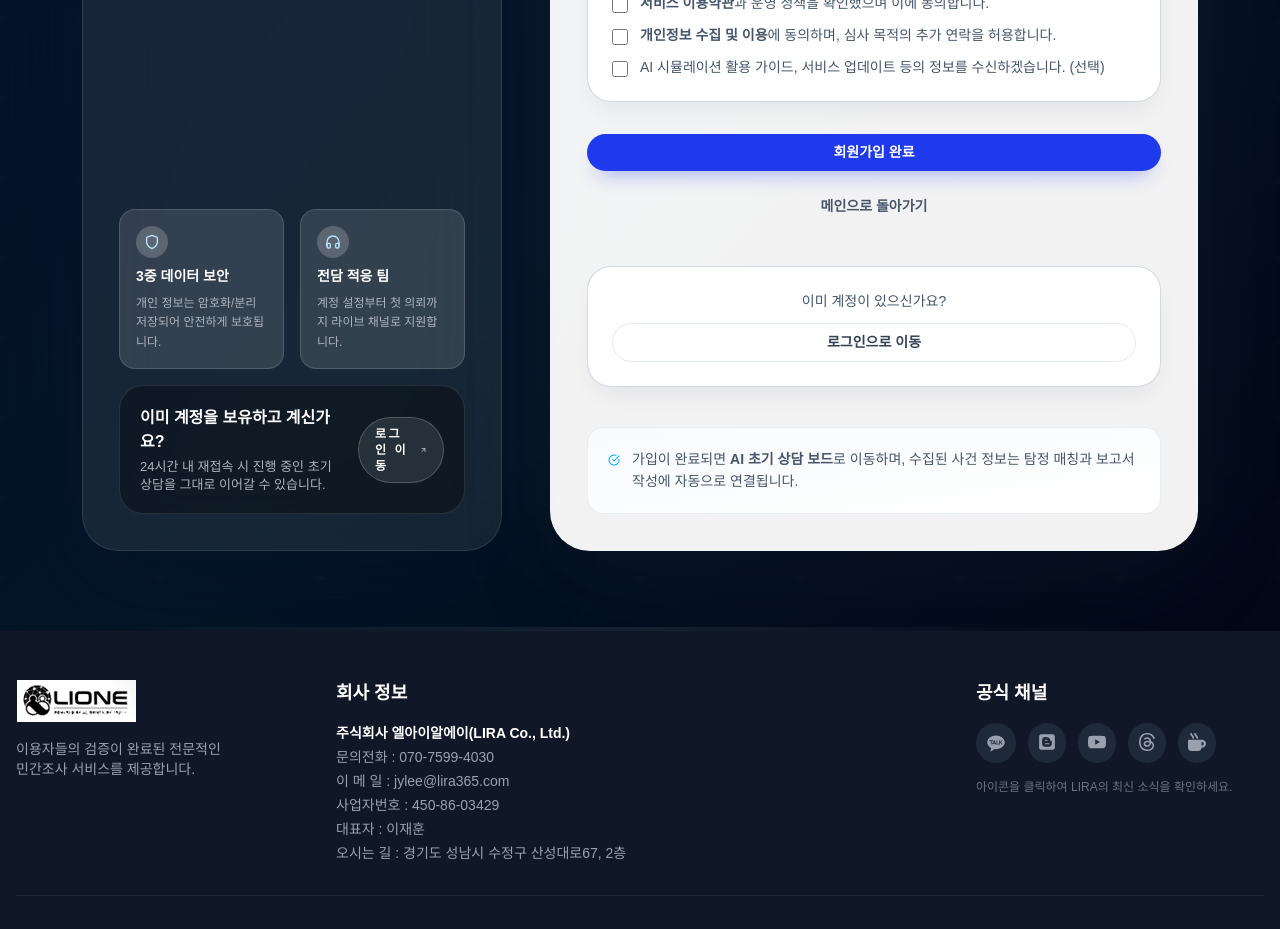
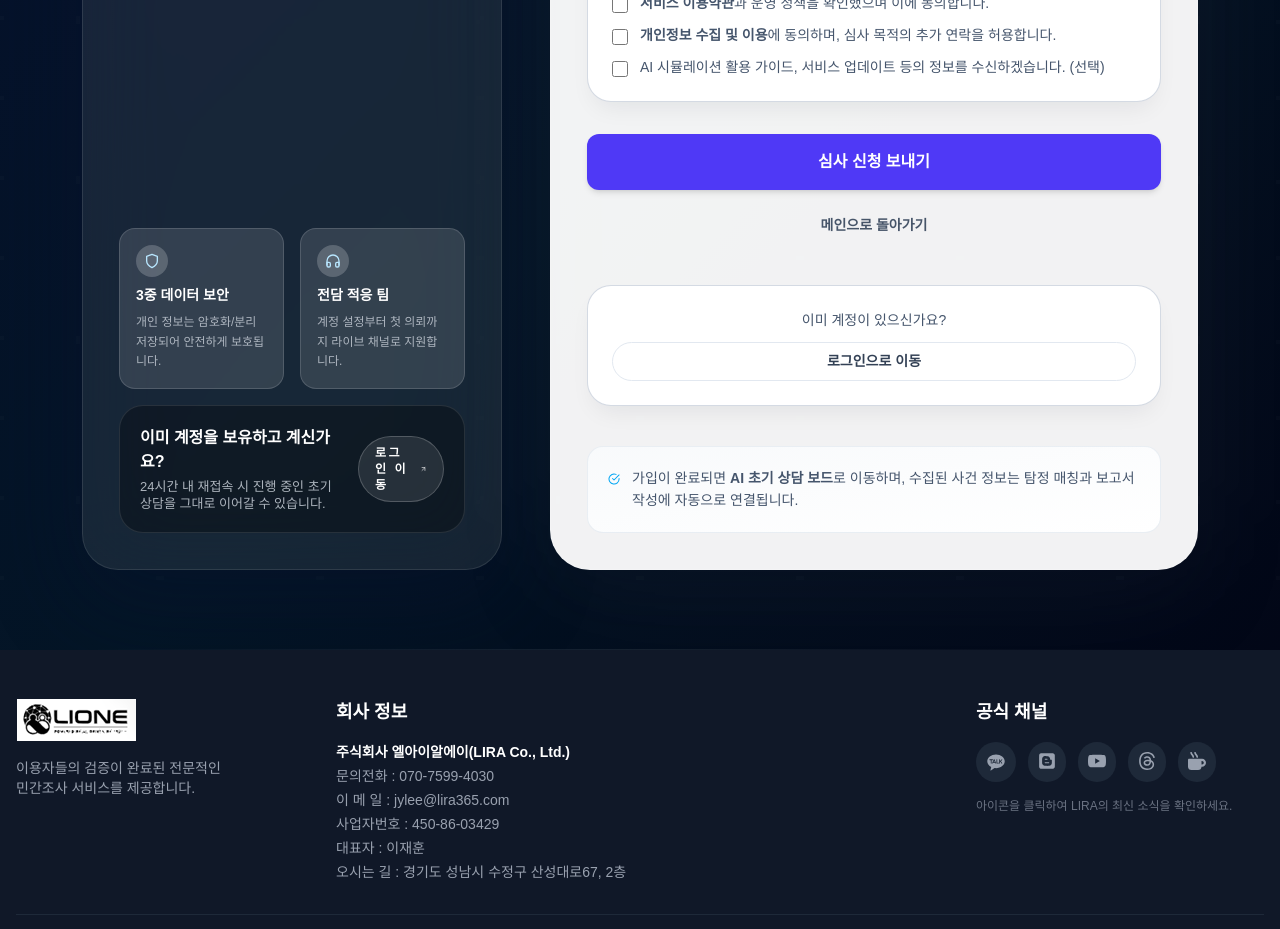
Before and after one commit to hykwon-dot/lira-repo, a Next.js app: page /register in a window 1280 px wide. Shown: the part 2060-2989 px from the top of the page. Built offline with nearby package versions, Linux system fonts and the light colour scheme.

Commit message:
feat: Aggressive image compression (800px) and UI feedback for registration

```diff
--- a/src/app/register/RegisterForm.tsx
+++ b/src/app/register/RegisterForm.tsx
@@ -27,8 +27,8 @@ const compressImage = async (file: File): Promise<File> => {
         let width = img.width;
         let height = img.height;
 
-        // Max dimension: 1280px (Reasonable for viewing docs)
-        const MAX_DIMENSION = 1280;
+        // Max dimension: 1024px (Enough for verification)
+        const MAX_DIMENSION = 1024;
         if (width > height) {
           if (width > MAX_DIMENSION) {
             height *= MAX_DIMENSION / width;
@@ -45,25 +45,24 @@ const compressImage = async (file: File): Promise<File> => {
         canvas.height = height;
         const ctx = canvas.getContext('2d');
         if (!ctx) {
-           resolve(file); // Fallback: return original
+           resolve(file);
            return;
         }
         ctx.drawImage(img, 0, 0, width, height);
 
-        // Convert to blob (JPEG, quality 0.6)
+        // Convert to blob (JPEG, quality 0.5 - aggressive compression)
         canvas.toBlob((blob) => {
           if (!blob) {
-            resolve(file);
-            return;
+             resolve(file);
+             return;
           }
-          // Create new File from blob with original name but .jpg extension (optional, keeping original name is fine usually)
           const newFile = new File([blob], file.name, {
             type: 'image/jpeg',
             lastModified: Date.now(),
           });
           console.log(`[ImageCompression] ${file.name}: ${(file.size/1024).toFixed(1)}KB -> ${(newFile.size/1024).toFixed(1)}KB`);
           resolve(newFile);
-        }, 'image/jpeg', 0.6);
+        }, 'image/jpeg', 0.5);
       };
       img.onerror = (err) => resolve(file); // Return original on error
     };
@@ -112,6 +111,8 @@ export default function RegisterForm() {
   const [error, setError] = useState('');
   const [success, setSuccess] = useState('');
   const [isSubmitting, setIsSubmitting] = useState(false);
+  // Detailed status for better UX
+  const [submitStatus, setSubmitStatus] = useState('');
 
   const roleParam = searchParams?.get('role');
 
@@ -937,12 +938,24 @@ export default function RegisterForm() {
         </section>
 
         <div className="space-y-4">
+          {/* Submit Button */}
           <button
-            type="submit"
+            type="button"
+            onClick={handleSubmit}
             disabled={isSubmitting}
-            className="lira-button lira-button--blue w-full justify-center"
+            className={`flex w-full items-center justify-center rounded-xl bg-indigo-600 px-4 py-4 text-base font-bold text-white shadow-md transition hover:bg-indigo-700 disabled:bg-indigo-300 disabled:cursor-not-allowed`}
           >
-            {isSubmitting ? '처리 중...' : role === 'USER' ? '회원가입 완료' : '심사 신청 보내기'}
+            {isSubmitting ? (
+              <div className="flex items-center gap-2">
+                 <svg className="animate-spin h-5 w-5 text-white" xmlns="http://www.w3.org/2000/svg" fill="none" viewBox="0 0 24 24">
+                    <circle className="opacity-25" cx="12" cy="12" r="10" stroke="currentColor" strokeWidth="4"></circle>
+                    <path className="opacity-75" fill="currentColor" d="M4 12a8 8 0 018-8V0C5.373 0 0 5.373 0 12h4zm2 5.291A7.962 7.962 0 014 12H0c0 3.042 1.135 5.824 3 7.938l3-2.647z"></path>
+                 </svg>
+                 <span>{submitStatus || '처리 중...'}</span>
+              </div>
+            ) : (
+              '심사 신청 보내기'
+            )}
           </button>
           {error && <div className="rounded-xl border border-rose-200 bg-rose-50 px-4 py-3 text-sm text-rose-600">{error}</div>}
           {success && <div className="rounded-xl border border-emerald-200 bg-emerald-50 px-4 py-3 text-sm text-emerald-600">{success}</div>}
```
